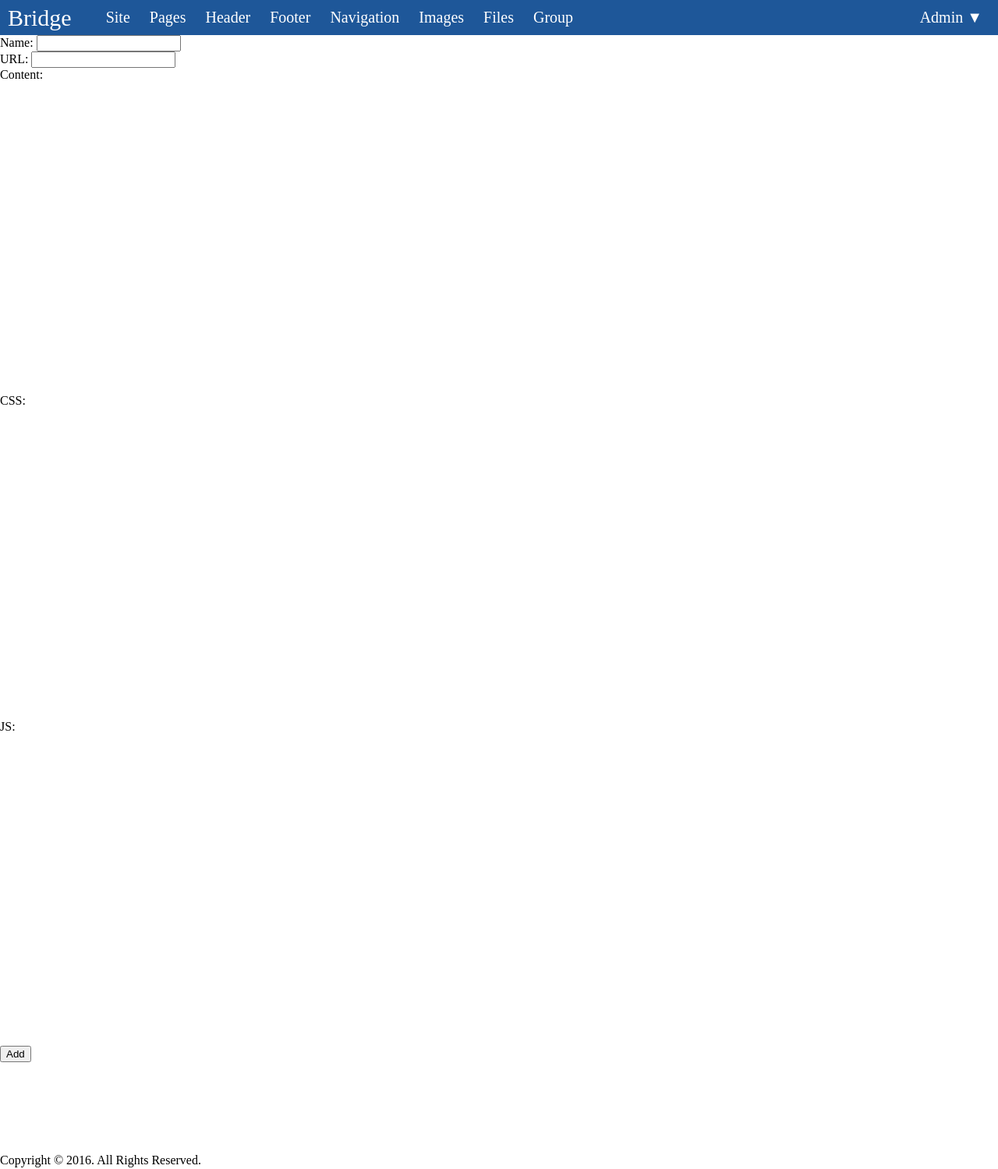
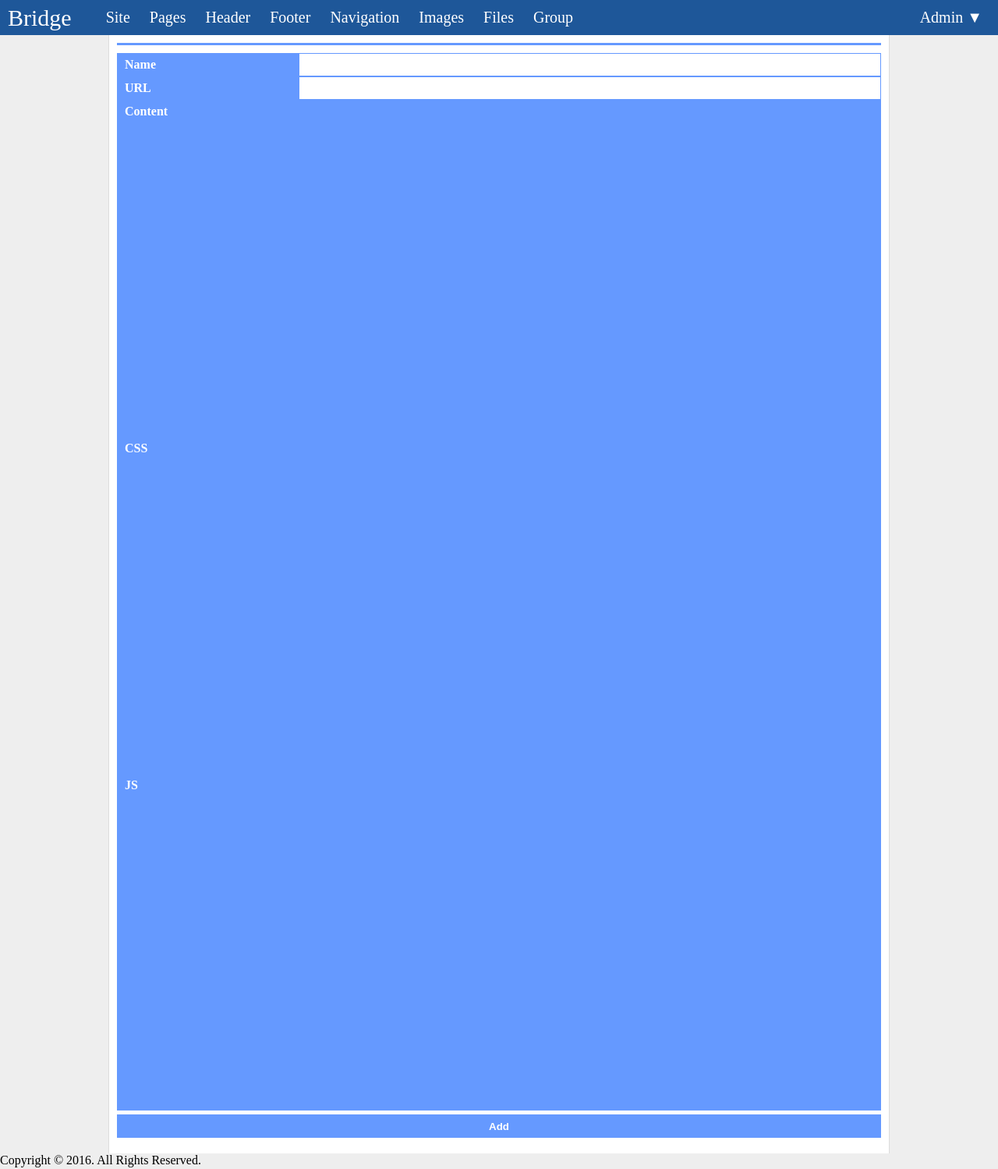
Before and after one commit to gioregarde/bridge-cms, a PHP site: page /admin/page/add in a window 1280 px wide. Shown: the whole page at 78% size. Run offline with PHP 8.4, Linux system fonts and the light colour scheme; the visitor is signed in with stand-in values (Sample User, id 1).

Commit message:
update admin design

```diff
--- a/page/admin/page/add.php
+++ b/page/admin/page/add.php
@@ -1,24 +1,24 @@
 <form action="/admin/page/add" method="post">
-    <label>
-        <span>Name:</span>
+    <label class="field-text">
+        <span>Name</span>
         <input type="text" name="name"/>
     </label>
-    <label>
-        <span>URL:</span>
+    <label class="field-text">
+        <span>URL</span>
         <input type="text" name="url"/>
     </label>
-    <label>
-        <span>Content:</span>
+    <label class="field-ace">
+        <span>Content</span>
         <div class="script-panel" id="content"></div>
         <textarea class="script-textarea" name="content"></textarea>
     </label>
-     <label>
-        <span>CSS:</span>
+     <label class="field-ace">
+        <span>CSS</span>
         <div class="script-panel" id="css"></div>
         <textarea class="script-textarea" name="css"></textarea>
     </label>
-     <label>
-        <span>JS:</span>
+     <label class="field-ace">
+        <span>JS</span>
         <div class="script-panel" id="js"></div>
         <textarea class="script-textarea" name="js"></textarea>
     </label>
--- a/page/admin/site.php
+++ b/page/admin/site.php
@@ -1,7 +1,7 @@
 <form action="/admin/site" method="post">
-    <label>
-        <span>Name:</span>
-        <input type="text" name="name" value="<?php echo $dto -> getName(); ?>"/>
+    <label class="field-text">
+        <span>Name</span>
+        <input type="text" name="name" placeholder="Enter Site Name" value="<?php echo $dto -> getName(); ?>"/>
     </label>
     <input type="submit" name="action" value="Update">
 </form>
--- a/static/css/admin/login.css
+++ b/static/css/admin/login.css
@@ -9,6 +9,8 @@ header {
 }
 content {
     z-index: 2000;
+    left: 0;
+    width: 100%;
 }
 content form {
     color: #FFF;
--- a/static/css/admin/page/add.css
+++ b/static/css/admin/page/add.css
@@ -1,8 +1,3 @@
-div.script-panel {
-    display: block;
-    height: 400px;
-    width: 90%;
-}
 textarea.script-textarea {
     display: none;
 }
--- a/static/css/layout/admin.css
+++ b/static/css/layout/admin.css
@@ -1,3 +1,7 @@
+body {
+    background: #EEE;
+}
+
 header {
     position: absolute;
     left: 0;
@@ -100,15 +104,83 @@ header div.settings ul li:hover a {
 
 content {
     position: absolute;
-    left: 0;
+    left: calc(50% - 501px);
     top: 45px;
     height: calc(100% - 65px);
     width: 100%;
     z-index: 1000;
     overflow: auto;
+    width: 1000px;
+    background: #FFF;
+    border-left: 1px solid #DDD;
+    border-right: 1px solid #DDD;
+}
+content form {
+    padding: 10px 0;
+    margin: 10px;
+    border-top: 3px solid #6599FF;
 }
 content form label {
     display: block;
+}
+content form label.field-text {
+    background: #6599FF;
+    height: 30px;
+    position: relative;
+}
+content form label.field-text span {
+    display: inline-block;
+    color: #FFF;
+    height: 30px;
+    width: 20%;
+    padding-left: 10px;
+    vertical-align: top;
+    line-height: 30px;
+    font-weight: bold;
+}
+content form label.field-text input {
+    position: absolute;
+    color: #1E5799;
+    border: 0;
+    height: 26px;
+    width: 75%;
+    margin-top: 1px;
+    padding-left: 5px;
+    padding-right: 5px;
+    top: 0;
+    right: 1px;
+}
+content form input[type='submit'] {
+    background: #6599FF;
+    border: 0;
+    width: 100%;
+    color: #FFF;
+    font-weight: bold;
+    height: 30px;
+    margin-top: 5px;
+}
+content form input[type='submit']:hover {
+    background: #1E5799;
+}
+
+content form label.field-ace {
+    background: #6599FF;
+    padding-bottom: 1px;
+}
+content form label.field-ace span {
+    color: #FFF;
+    height: 30px;
+    padding-left: 10px;
+    vertical-align: top;
+    line-height: 30px;
+    font-weight: bold;
+}
+content form label.field-ace div.script-panel {
+    display: block;
+    height: 400px;
+    width: calc(100% - 2px);
+    margin-left: 1px;
+    margin-bottom: 1px;
 }
 
 footer {
--- a/static/css/styles.css
+++ b/static/css/styles.css
@@ -9,6 +9,9 @@ ul {
     list-style: none;
     padding: 0;
     margin: 0;
+}
+textarea:focus, input:focus {
+    outline: none;
 }
 .clear {
     clear: both;
```
Also changed, not shown: utils/PageUtil.php (added, +44 -0 lines).
